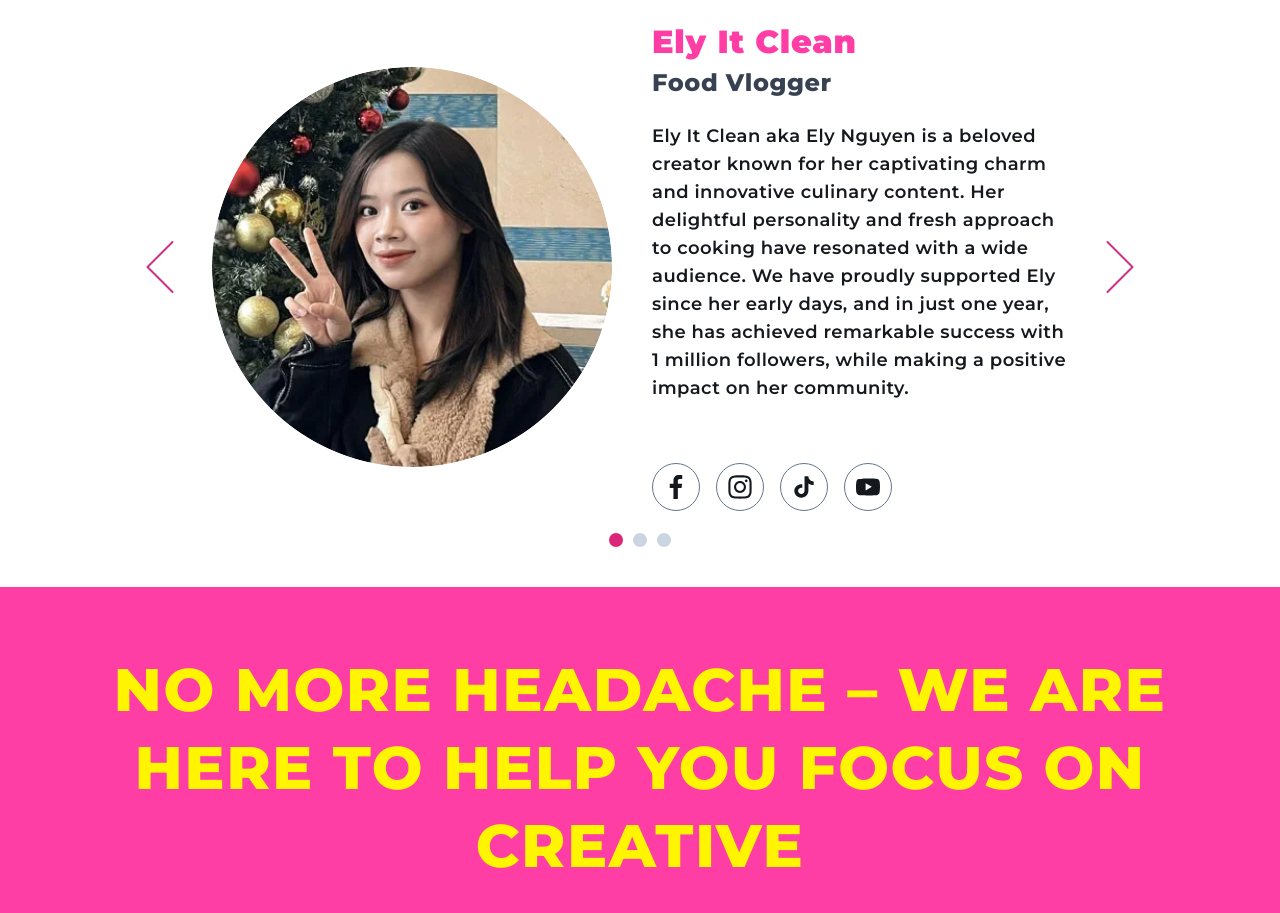
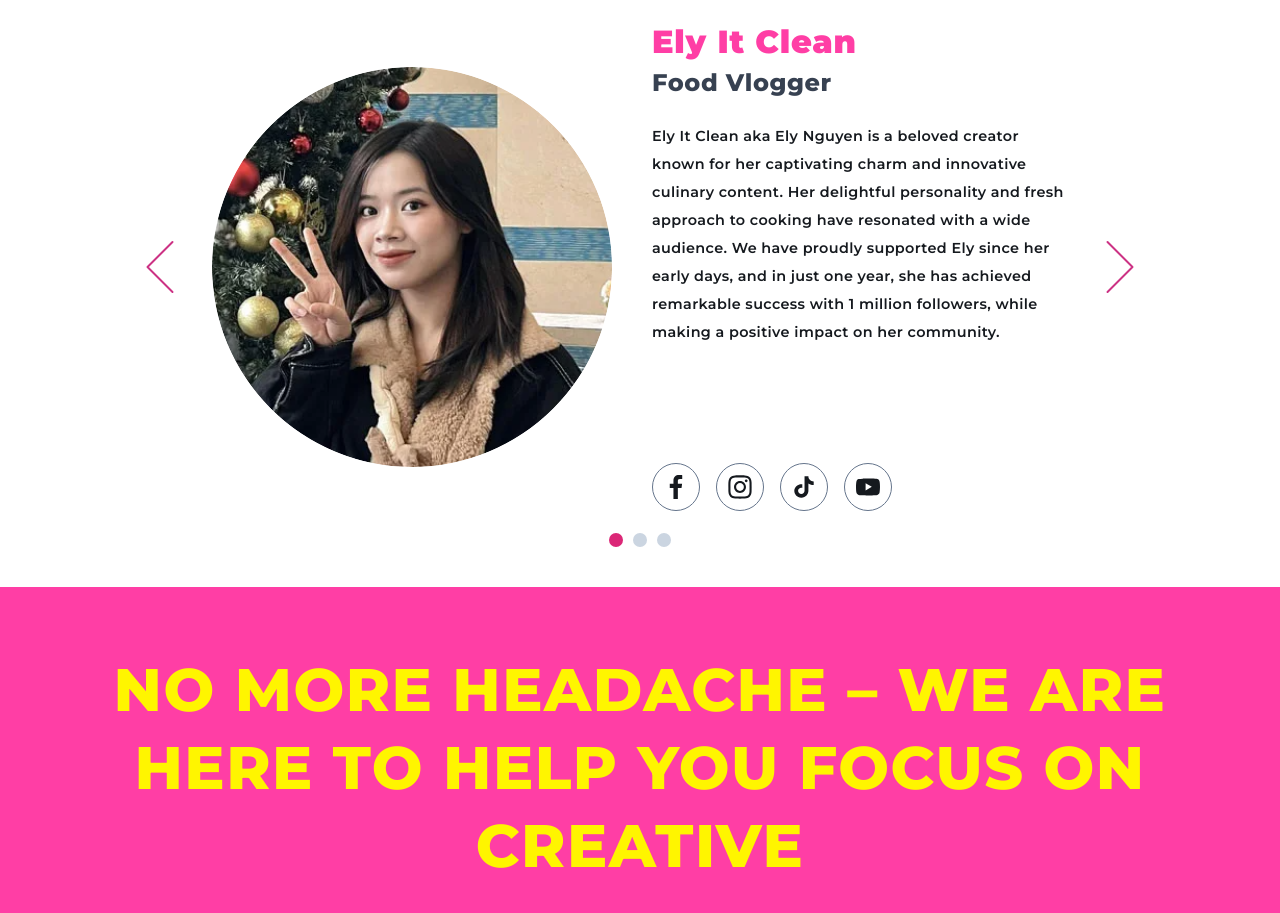
Before and after one commit to Letrungtuyen158/pure-imagiination, a Next.js app in the folder front-end/: page / in a window 1280 px wide. Shown: the part 2960-3873 px from the top of the page. Built offline with nearby package versions, Linux system fonts and the light colour scheme.

Commit message:
feat: bug

```diff
--- a/front-end/src/components/our-pure-dreamers-section/OurPureDreamers.tsx
+++ b/front-end/src/components/our-pure-dreamers-section/OurPureDreamers.tsx
@@ -85,7 +85,7 @@ export default function CarouselSlide() {
                   <div className="flex flex-col lg:items-start max-w-[768px] h-[400px] gap-2">
                     <p className="text-center text-primary-pink text-[24px] sm:text-[32px] font-black tracking-wide leading-[28px] sm:leading-[38.40px]">{creator.name}</p>
                     <p className="text-center text-gray-700 mb-4 text-lg sm:text-2xl font-extrabold leading-[24px] tracking-wide sm:leading-[28.80px]">{creator.position}</p>
-                    <p className="text-black-base text-base sm:text-lg font-semibold leading-[24px] tracking-wide xl:leading-[28.80px]">{creator.introduce}</p>
+                    <p className="text-black-base text-base sm:text-lg lg:text-[0.9rem] font-semibold leading-[24px] tracking-wide xl:leading-[28.80px]">{creator.introduce}</p>
                   </div>
                   <div className="flex justify-start items-center gap-4">
                     <a href={creator.href_fb} target="_blank" className="group w-10 h-10 sm:w-12 sm:h-12 rounded-full border border-slate-500 hover:border-none hover:bg-pink-100 relative">
```
